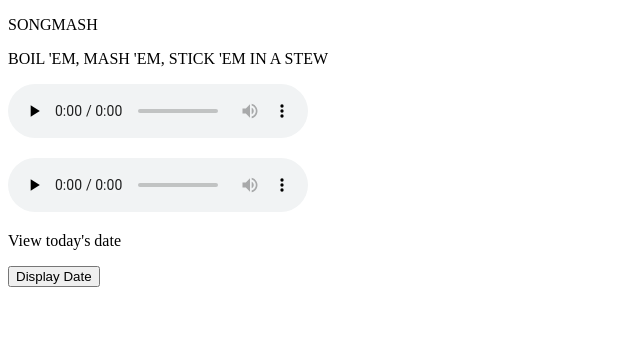
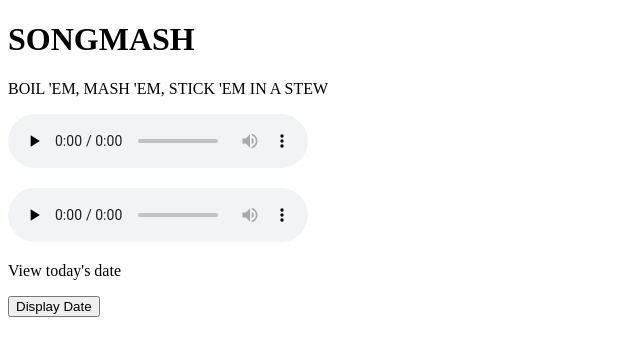
Before and after one commit to alspitz/Masher, a plain HTML site: page index.html in a window 1280 px wide. Shown: the whole page, without its empty margins (0-640 px from the left). Drawn offline with Linux system fonts and the light colour scheme.

Commit message:
final change of the night to html

```diff
--- a/index.html
+++ b/index.html
@@ -10,7 +10,7 @@
     </head>
 
     <body>
-        <p>SONGMASH</p>
+        <h1>SONGMASH</h1>
         <p>BOIL 'EM, MASH 'EM, STICK 'EM IN A STEW</p>
         <p>
         <audio autoplay="autoplay" preload="none" controls="controls">
```
